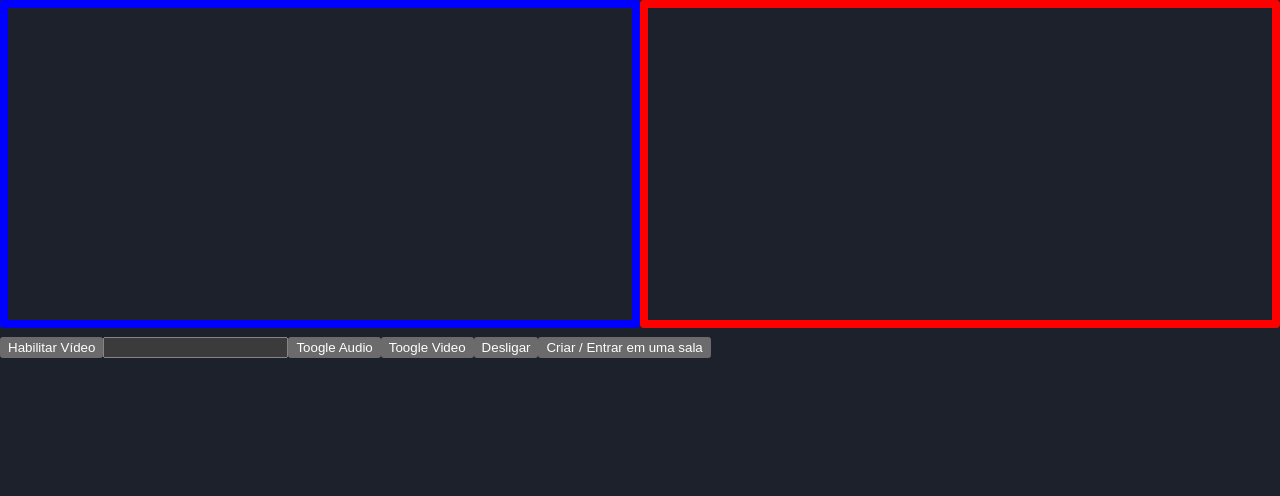
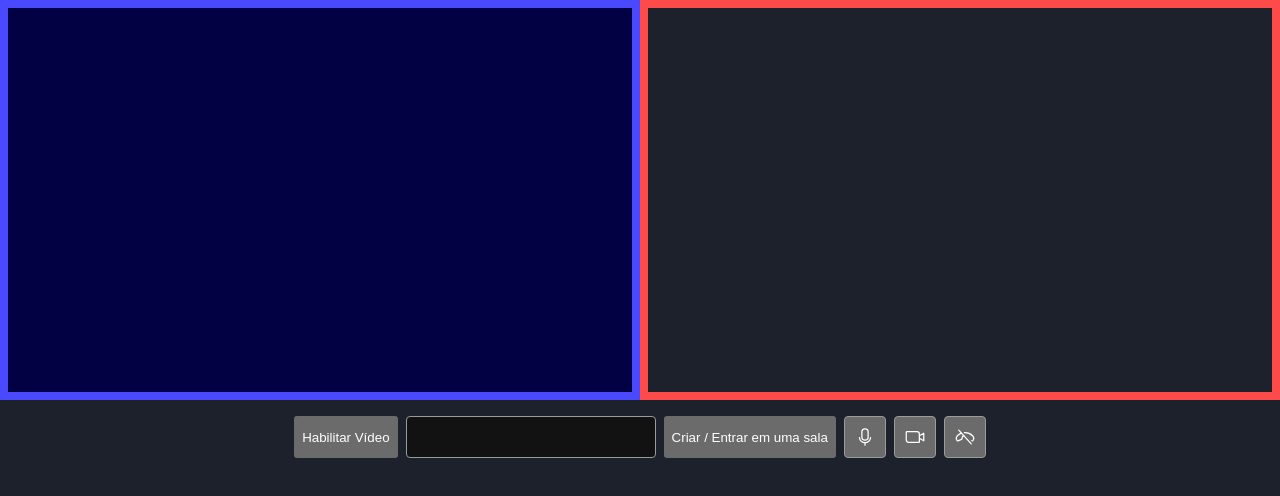
Before and after one commit to markleylopes/React-webRTC-Meet, a React (Vite) app: page / in a window 1280 px wide. Shown: the top 496 px of the page. Built offline with nearby package versions, Linux system fonts and the light colour scheme; no server answers.

Commit message:
Ajustes no layout

```diff
--- a/package.json
+++ b/package.json
@@ -11,6 +11,7 @@
   },
   "dependencies": {
     "firebase": "^9.13.0",
+    "phosphor-react": "^1.4.1",
     "react": "^18.2.0",
     "react-dom": "^18.2.0",
     "react-firebase-hooks": "^5.0.3"
--- a/src/components/VideoCallControls/index.jsx
+++ b/src/components/VideoCallControls/index.jsx
@@ -1,25 +1,60 @@
+import { useRoom } from "../../hooks/useRoom"
 import { useMediaStream } from "../../hooks/useMediaSt"
-import { useRoom } from "../../hooks/useRoom"
+import { Microphone, MicrophoneSlash, PhoneSlash, VideoCamera, VideoCameraSlash } from "phosphor-react"
+
+const styles = {
+	button: {
+		padding: 0,
+		font: "inherit",
+		cursor: "pointer",
+		outline: "inherit",
+		borderRadius: "4px",
+		border: "solid 1px #9b9b9b",
+	},
+	iconButton: {
+		padding: 0,
+		font: "inherit",
+		height: "42px",
+		width: "42px",
+		cursor: "pointer",
+		display: "flex",
+		outline: "inherit",
+		alignItems: "center",
+		borderRadius: "4px",
+		border: "solid 1px #9b9b9b",
+		justifyContent: "center",
+
+	},
+
+	wrapper: { display: "flex", gap: "8px", justifyContent: "center", padding: "16px 0" }
+}
 
 export function VideoCallControls() {
-	const { openUserMedia, toggleAudio, toggleVideo } = useMediaStream()
+	const { audioEnabled, videoEnabled, openUserMedia, toggleAudio, toggleVideo } = useMediaStream()
 	const {
 		enterRoom, closeRoom, setRoomId, roomId,
 	} = useRoom()
 
 	return (
-		<>
+		<div style={styles.wrapper}>
 			<button type="button" onClick={openUserMedia}>Habilitar Vídeo</button>
 			<input
 				type="text"
 				value={roomId}
+				style={styles.button}
 				onChange={({ target }) => setRoomId(target.value)}
 			/>
-			<input type="button" value="Toogle Audio" onClick={toggleAudio} />
-			<input type="button" value="Toogle Video" onClick={toggleVideo} />
-			<input type="button" value="Desligar" onClick={closeRoom} />
+			<button type="button" onClick={enterRoom}>Criar / Entrar em uma sala</button>
+			<button style={styles.iconButton} type="button" onClick={toggleAudio}>
+				{audioEnabled ? <Microphone size="20" /> : <MicrophoneSlash size="20" />}
+			</button>
+			<button style={styles.iconButton} type="button" value="Toogle Video" onClick={toggleVideo}>
+				{videoEnabled ? <VideoCamera size="20" /> : <VideoCameraSlash size="20" />}
+			</button>
+			<button style={styles.iconButton} type="button" value="Desligar" onClick={closeRoom}>
+				<PhoneSlash size="20" />
+			</button>
 
-			<button type="button" onClick={enterRoom}>Criar / Entrar em uma sala</button>
-		</>
+		</div>
 	)
 }
--- a/src/components/VideoStream/index.jsx
+++ b/src/components/VideoStream/index.jsx
@@ -1,24 +1,47 @@
 
 import PropTypes from "prop-types"
 
+const styles = {
+	wrapper: { display: "inline-block", position: "relative", width: "50%", height: "400px", overflow: "hidden" },
+	backgroundVideo: {
+		position: "absolute",
+		top: "-6%",
+		left: "-6%",
+		zIndex: -1,
+		objectFit: "fill",
+		filter: "blur(100px) brightness(1.8)"
+	}
+}
+
 export function VideoStream({ stream, isRemote }) {
+	const getStream = (audio) => {
+		if (audio && stream) {
+			audio.srcObject = stream
+		}
+	}
+
 	return (
-		<video
-			style={{
-				border: `solid 8px ${isRemote ? "red" : "blue"}`,
-				borderRadius: "4px",
-				boxSizing: "border-box",
-
-				display: "inline-block",
-			}}
-			width="50%"
-			autoPlay
-			ref={(audio) => {
-				if (audio && stream) {
-					audio.srcObject = stream
-				}
-			}}
-		/>
+		<div style={styles.wrapper}>
+			<video
+				style={{
+					boxSizing: "border-box",
+					border: `solid 8px ${isRemote ? "#ff4a4a" : "#4949ff"}`,
+					background: stream ? "transparent" : isRemote ? "rgb(56 0 0)" : "rgb(1 1 68)"
+				}}
+				autoPlay
+				height="400px"
+				width="100%"
+				ref={getStream}
+			/>
+			<video
+				width="106%"
+				height="106%"
+				autoPlay
+				muted
+				style={styles.backgroundVideo}
+				ref={getStream}
+			/>
+		</div>
 	)
 }
 
--- a/src/hooks/useMediaSt.js
+++ b/src/hooks/useMediaSt.js
@@ -1,6 +1,10 @@
+import { useState } from "react"
 import { useVideoStreamContext } from "../context/videoStream"
 
 export const useMediaStream = () => {
+	const [audioEnabled, setAudioEnabled] = useState(true)
+	const [videoEnabled, setVideoEnabled] = useState(true)
+
 	const {
 		localStream,
 		setLocalStream,
@@ -8,12 +12,14 @@ export const useMediaStream = () => {
 	} = useVideoStreamContext()
 
 	const toggleAudio = () => {
+		setAudioEnabled(v => !v)
 		if (localStream?.getAudioTracks()?.[0]) {
 			localStream.getAudioTracks()[0].enabled = !localStream.getAudioTracks()[0].enabled
 		}
 	}
 
 	const toggleVideo = () => {
+		setVideoEnabled(v => !v)
 		if (localStream?.getVideoTracks()?.[0]) {
 			localStream.getVideoTracks()[0].enabled = !localStream.getVideoTracks()[0].enabled
 		}
@@ -34,6 +40,8 @@ export const useMediaStream = () => {
 	}
 
 	return {
+		audioEnabled,
+		videoEnabled,
 		openUserMedia,
 		toggleAudio,
 		toggleVideo,
--- a/src/pages/VideoChat/index.jsx
+++ b/src/pages/VideoChat/index.jsx
@@ -7,8 +7,10 @@ export function VideoChat() {
 
 	return (
 		<>
-			<VideoStream stream={localStream} />
-			<VideoStream isRemote stream={remoteStream} />
+			<div style={{ display: "flex", alignItems: "center", justifyContent: "center" }}>
+				<VideoStream stream={localStream} />
+				<VideoStream isRemote stream={remoteStream} />
+			</div>
 			<VideoCallControls />
 		</>
 	)
```
Also changed, not shown: 1 other file (tests, documents, lock files or other folders).
